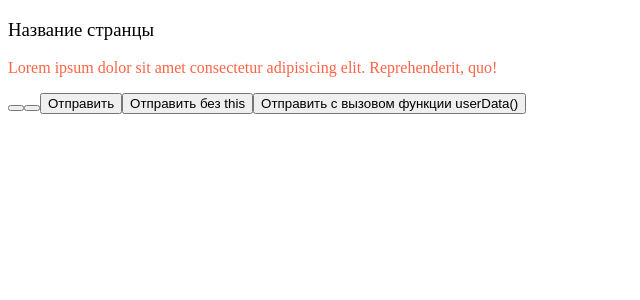
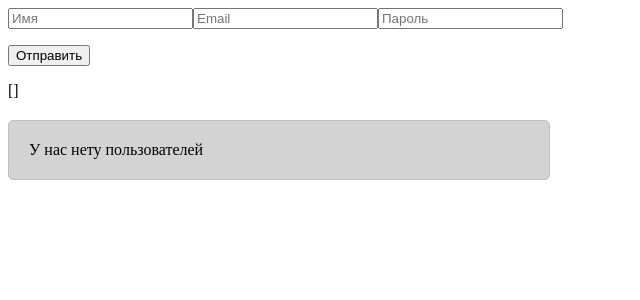
Before and after one commit to x42896/second-vue-project, a Vue app: page / in a window 1280 px wide. Shown: the top 300 px of the page, without its empty margins (0-640 px from the left). Built offline with nearby package versions, Linux system fonts and the light colour scheme.

Commit message:
Готово получение данных от пользователя и их обработка

```diff
--- a/src/App.vue
+++ b/src/App.vue
@@ -1,59 +1,95 @@
 <!-- App.vue – основной компонент страницы -->
 <!-- Основной код страницы -->
 <template>
-  <h3>{{ info }}</h3>
-  <p>{{ someInfo }}</p>
-
-  <!-- Можно написать @ или : или v-on: это просто разный вариает записи -->
-  <!-- @ — сокращение для v-on: (события) -->
-  <!-- : — сокращение для v-bind: (привязка атрибута) -->
-
-  <!-- Одно и то же -->
-  <button v-on:click=""></button>
-  <button @click=""></button>
-
-  <!-- Одно и то же -->
-  <img v-bind:src="imgPath">
-  <img :src="imgPath">
+  <!-- @input="" много всего нужно записать ещё лучше использовать v-model="" -->
+  <!-- v-model="" – встроенный атрибут в Vue, не обработчик события, за счёт него можем получать данные и сразу устанавливать в переменную. То есть данные из input сразу добавятся в userName. Если работать с checkbox или radio, v-model имеет свою специфику -->
+  <input type="text" v-model="userName" placeholder="Имя">
+  <input type="email" v-model="userEmail" placeholder="Email">
+  <input type="password" v-model="userPass" placeholder="Пароль">
+  <p class="block-name">{{ error }}</p>
+  <!-- При нажатии на кнопку получаем все данные из переменных и добавляем новый элемент в массив -->
+  <button @click="sendData()">Отправить</button>
 
 
-  <!-- this – это весь объект который находится в data(){} ниже в скрипте а через точку обращение к методам или переменных и меняем эту переменную -->
-  <!-- Вместо @click есть @mouseenter - при наведии мышкой  -->
-  <button type="button" @click="this.info = 'Этот текст появится при нажатии на кнопку'">Отправить</button>
+  <!-- Тут для теста выводим сразу значения переменных которые пишем в input -->
+  <p>{{ userName }}</p>
+  <p>{{ userEmail }}</p>
+  <p>{{ userPass }}</p>
+
+  <!-- Вывод новых данных из массива -->
+  <p>{{ users }}</p>
 
 
-  <!-- В современном подходе внутри template в Vue this писать не нужно this автоматически доступен в методах и выражениях в шаблоне, Vue сам подставит его под капотом -->
-  <button type="button" @click="info = 'Этот текст появится при нажатии кнопки'">Отправить без this</button>
+
+  <!-- Доп атрибут if, else-if, else если в массиве ничего нет то покажем этот блок -->
+  <div v-if="users.length == 0" class="user">
+    У нас нету пользователей
+  </div>
+  <!-- Если только 1 пользователь то этот блок покажем -->
+  <div v-else-if="users.length == 1" class="user">
+    У нас только 1 пользователь
+  </div>
+  <!-- Иначе этот блок покажем -->
+  <div v-else class="user">
+    У нас больше одного пользователя
+  </div>
 
 
-  <!-- Второй вариант чтобы не писать код Vue прямо в HTML в () можно так же передавать параментры -->
-  <button type="button" @click="userData()">Отправить с вызовом функции userData()</button>
-
+  <!-- v-for цикл для перебора массива users -->
+  <!-- Обязательно нужно :key записть для уникальных значений каждого элемента который будем перебирать -->
+  <!-- То есть у каждого значения должен быть index и его нужно создать по этому пишем (el, index) -->
+  <div v-for="(el, index) in users" :key="index" class="user">
+    <h3>{{ el.name }}</h3>
+    <p>{{ el.name }} – <b>{{ el.pass }}</b></p>
+  </div>
 </template>
 
 
 
 <!-- Подключаются все скрипты -->
-<!-- script setup пишется если будет много компонентов. Сейчас будет только 1 поэтому setup не пишем -->
 <script>
-  // Нужно указать что будет экспортироваться из всего этого файла по умолчанию (некий объект)
-  // И этом объекте хранятся разлиные действия для всего этого компонента
+  // Объект который экспортируем по умолчанию, в котором хранятся различные действия
   export default {
-    // Созадаём переменные которые будем добавлять в основной html
-    // Создаются они через вызов функции (стандартная запись) data() { return { ... } }
+    // Стандартная запись для переменных которые добавляются в основной html
     data() {
       return {
-        info: 'Название странцы', // Переменная с текстом
-        someInfo: 'Lorem ipsum dolor sit amet consectetur adipisicing elit. Reprehenderit, quo!' // сколько угодно тут может быть данных, переменные, массивы, объекты и т.д
+        users: [],
+        error: '',
+        userName: '',
+        userEmail: '',
+        userPass: ''
       }
     },
-    // Создаём методы в которых будут функции которые можно будет вызывать чтобы не писать Vue код прямо в HTML
+    // Функции которые можно будет вызывать чтобы не писать Vue код прямо в HTML
     methods: {
-      // Функция userData сами придумали. Можно передавать и принимать параметры
-      // Можно поставить параметр по умолчанию например userData(word = 'Новый текст') и если забыл что-то передать в @click="userData()" то word подставится по умолчанию
-      userData() {
-        this.info = 'Текст который меняет заголовок'
-        this.someInfo = 'Это вторая строчка функции, которая будет менять описание при нажатии на кнопку'
+      // Проверка ввёл ли пользователь все данные
+      sendData() {
+        // Улучшенная записать, так везде можно писать и добавить trim() а ниже более простая
+        if (!this.userName.trim()) {
+          this.error = 'Имя не введено'
+          return
+        // email лучше валидировать с помощью RegExp (не знаю пока что это)
+        } else if (this.userEmail == '') {
+          this.error = 'Email не введен'
+          return
+        } else if (this.userPass == '') {
+          this.error = 'Пароль не введен'
+          return
+        }
+
+        // Пустое значение если ошибки исправлены
+        this.error = ''
+
+        // Обращене к data() в ней к users и добавление нового объекта в users где ключ будет name, а значение из переменных data() подставится
+        // Чтобы обратиться к верному массиву нужно прописать this и уже потом users.push({
+        this.users.push({
+          name: this.userName,
+          email: this.userEmail,
+          pass: this.userPass
+        })
+
+
+        // В конце лучше очищаться все поля input для лучшего UX например this.userName = '' и т.д
       }
     }
   }
@@ -63,11 +99,13 @@
 
 <!-- Весь CSS для этого компонента -->
 <style scoped>
-  h3 {
-    font-weight: lighter;
-  }
-
-  p {
-    color: tomato;
+  .user {
+    width: 500px;
+    margin-top: 20px;
+    border: 1px solid silver;
+    background-color: lightgray;
+    color: black;
+    padding: 20px;
+    border-radius: 5px;
   }
 </style>
```
